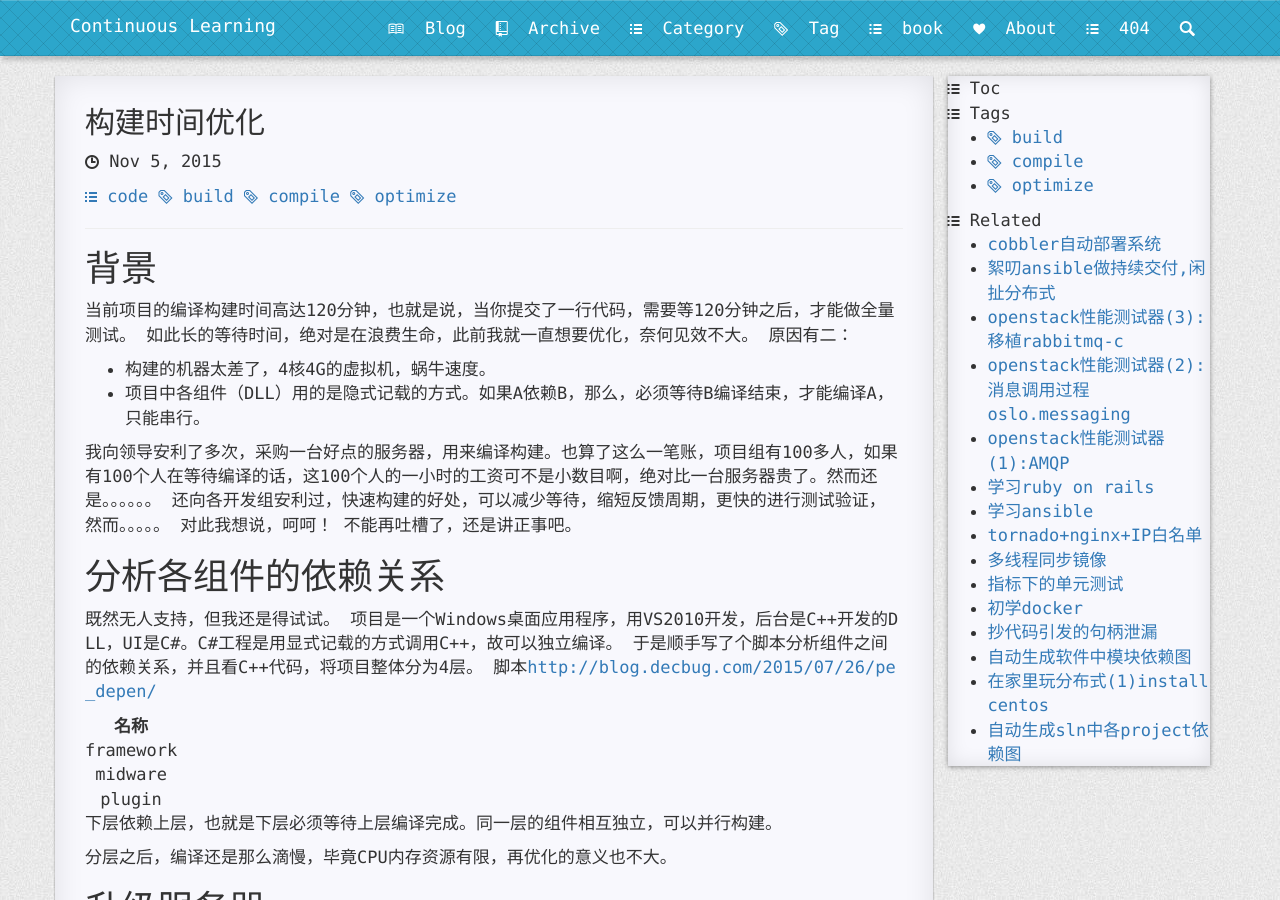
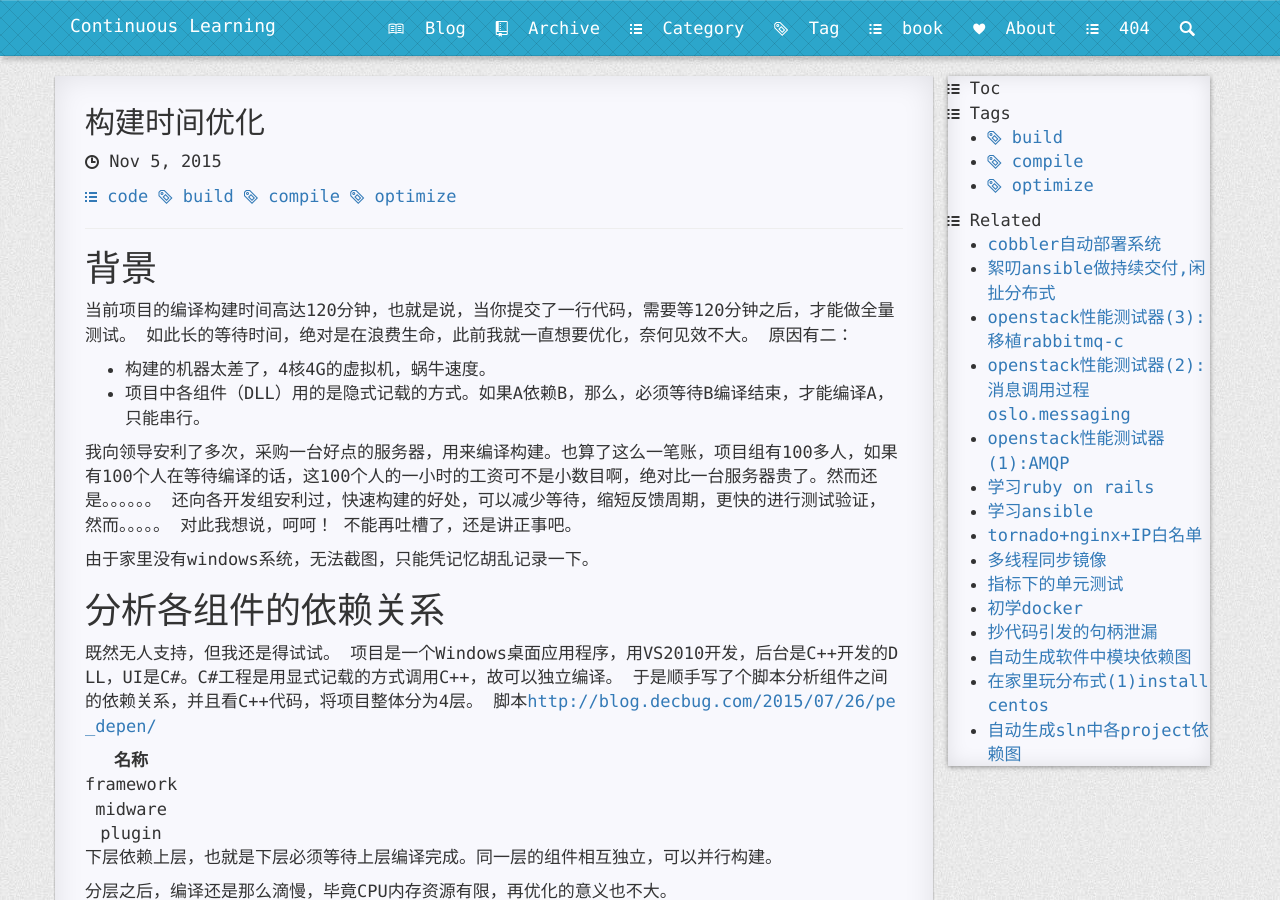
Before and after one commit to CodeJuan/codejuan.github.io2, a Jekyll site: the page built from _posts/2015-11-05-compile_optimize.md, in a window 1280 px wide and 900 px high. Built offline with Jekyll 4.4.1, drawn with Linux system fonts in a browser that asks for light colours; nearby versions of some CDN libraries; Markdown is read by kramdown in place of the engine named in the settings; comment, search, counter and statistics services are not loaded.

Commit message:
Update 2015-11-05-compile_optimize.md

```diff
--- a/_posts/2015-11-05-compile_optimize.md
+++ b/_posts/2015-11-05-compile_optimize.md
@@ -25,6 +25,8 @@ description:
 还向各开发组安利过，快速构建的好处，可以减少等待，缩短反馈周期，更快的进行测试验证，然而。。。。。
 对此我想说，呵呵！
 不能再吐槽了，还是讲正事吧。
+
+由于家里没有windows系统，无法截图，只能凭记忆胡乱记录一下。
 <!--more-->
 
 # 分析各组件的依赖关系
```
